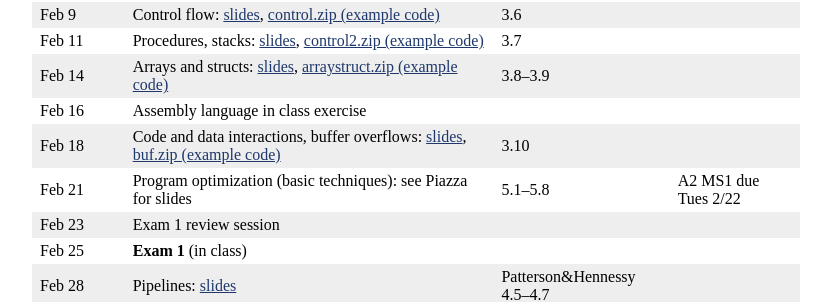
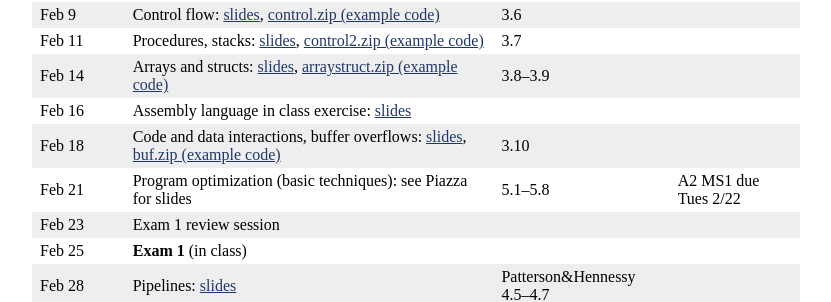
Before and after one commit to jhucsf/spring2022, a Jekyll site: the page built from schedule.md, in a window 1280 px wide. Shown: the part 669-971 px from the top of the page, without its empty margins (224-1055 px from the left). Built offline with Jekyll 4.4.1, drawn with Linux system fonts in a browser that asks for light colours.

Commit message:
public slides for assembly language exercise

```diff
--- a/schedule.csv
+++ b/schedule.csv
@@ -9,7 +9,7 @@ Feb 7,"ALU operations, arithmetic",lectures/lecture07-public.pdf,alu.zip,3.5,A1
 Feb 9,"Control flow",lectures/lecture08-public.pdf,control.zip,3.6,
 Feb 11,"Procedures, stacks",lectures/lecture09-public.pdf,control2.zip,3.7,
 Feb 14,"Arrays and structs",lectures/lecture10-public.pdf,arraystruct.zip,3.8–3.9,
-Feb 16,"Assembly language in class exercise",,,
+Feb 16,"Assembly language in class exercise",lectures/assembly-public.pdf,,
 Feb 18,"Code and data interactions, buffer overflows",lectures/lecture11-public.pdf,buf.zip,3.10,
 Feb 21,"Program optimization (basic techniques): see Piazza for slides",,,5.1–5.8,A2 MS1 due Tues 2/22
 Feb 23,"Exam 1 review session",
--- a/schedule.md
+++ b/schedule.md
@@ -33,7 +33,7 @@ Feb 7 | ALU operations, arithmetic: [slides](lectures/lecture07-public.pdf), [al
 Feb 9 | Control flow: [slides](lectures/lecture08-public.pdf), [control.zip (example code)](lectures/control.zip) | 3.6 |
 Feb 11 | Procedures, stacks: [slides](lectures/lecture09-public.pdf), [control2.zip (example code)](lectures/control2.zip) | 3.7 |
 Feb 14 | Arrays and structs: [slides](lectures/lecture10-public.pdf), [arraystruct.zip (example code)](lectures/arraystruct.zip) | 3.8–3.9 |
-Feb 16 | Assembly language in class exercise |  |
+Feb 16 | Assembly language in class exercise: [slides](lectures/assembly-public.pdf) |  |
 Feb 18 | Code and data interactions, buffer overflows: [slides](lectures/lecture11-public.pdf), [buf.zip (example code)](lectures/buf.zip) | 3.10 |
 Feb 21 | Program optimization (basic techniques): see Piazza for slides | 5.1–5.8 | A2 MS1 due Tues 2/22
 Feb 23 | Exam 1 review session |  |
```
